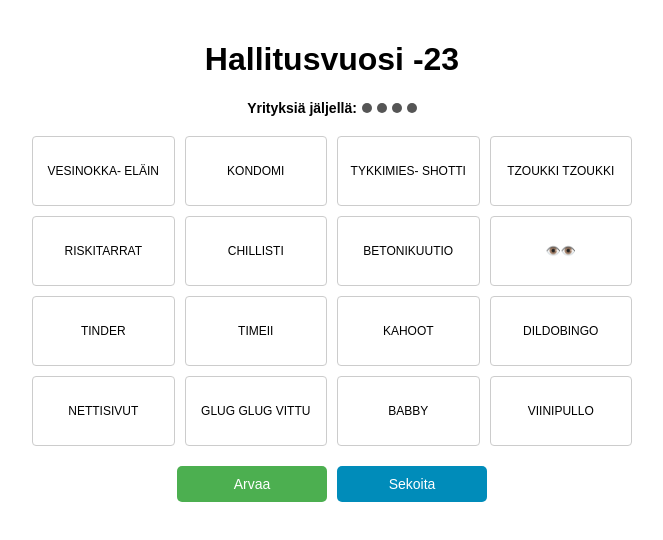
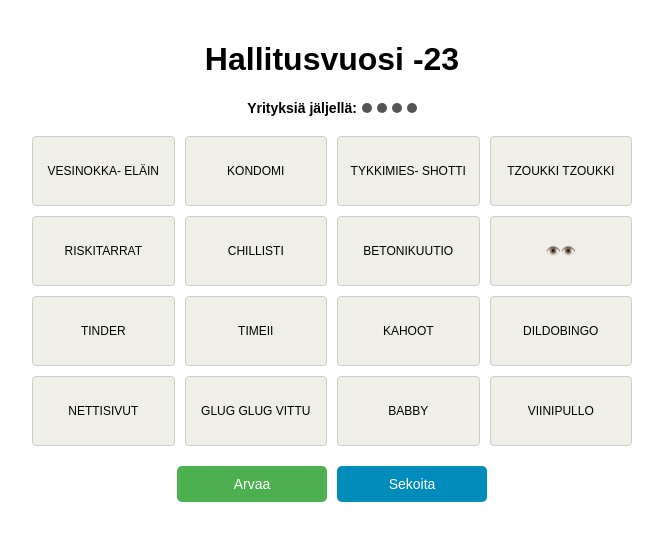
Before and after one commit to AkJkSenpai/connections, a React (Create React App) app: page / in a window 1280 px wide. Shown: the top 540 px of the page, without its empty margins (308-971 px from the left). Built offline with nearby package versions, Linux system fonts and the light colour scheme.

Commit message:
Change box color

```diff
--- a/src/App.css
+++ b/src/App.css
@@ -26,6 +26,7 @@
   overflow: hidden; /* Prevent overflow */
   word-wrap: break-word;
   box-sizing: border-box;
+  background-color: #efefe7;
 }
 
 .item-text {
@@ -48,7 +49,8 @@
 }
 
 .item.selected {
-  background-color: lightblue;
+  background-color: #575850;
+  color: white;
 }
 
 /* Buttons */
```
